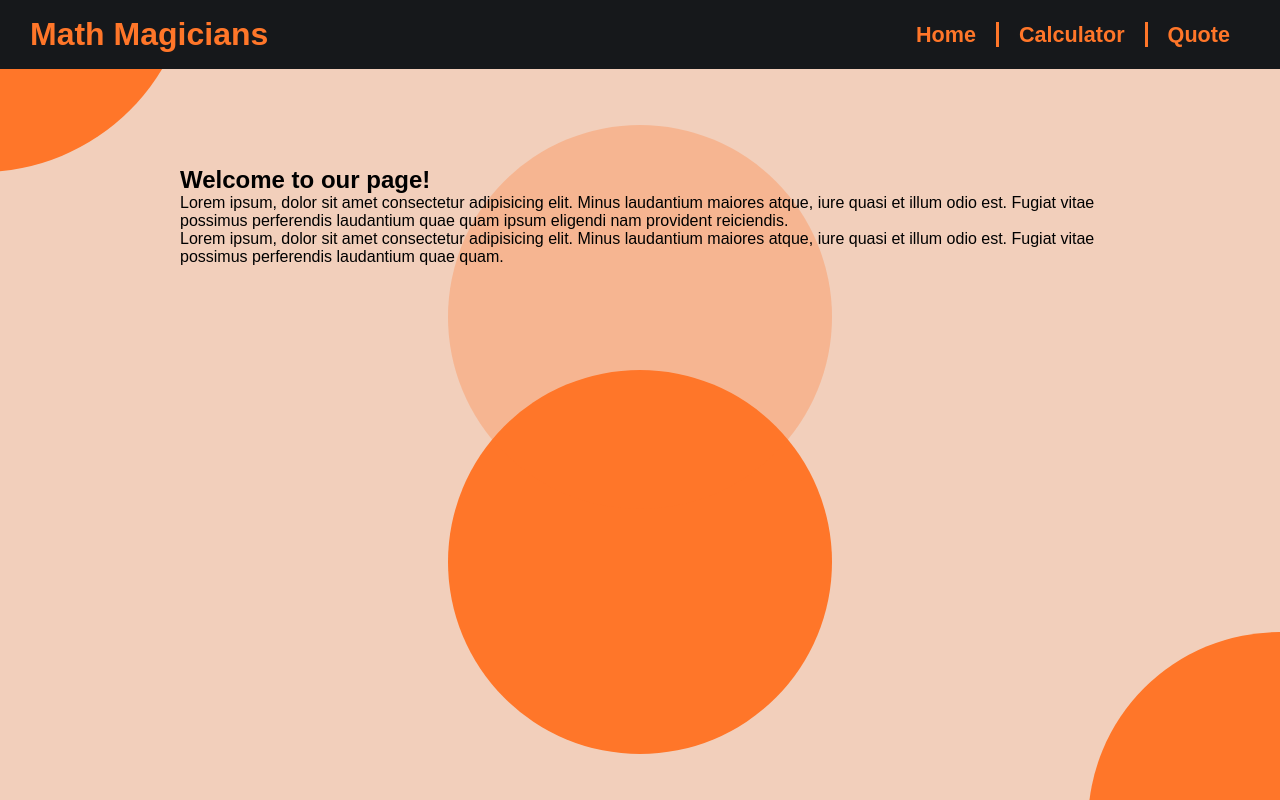
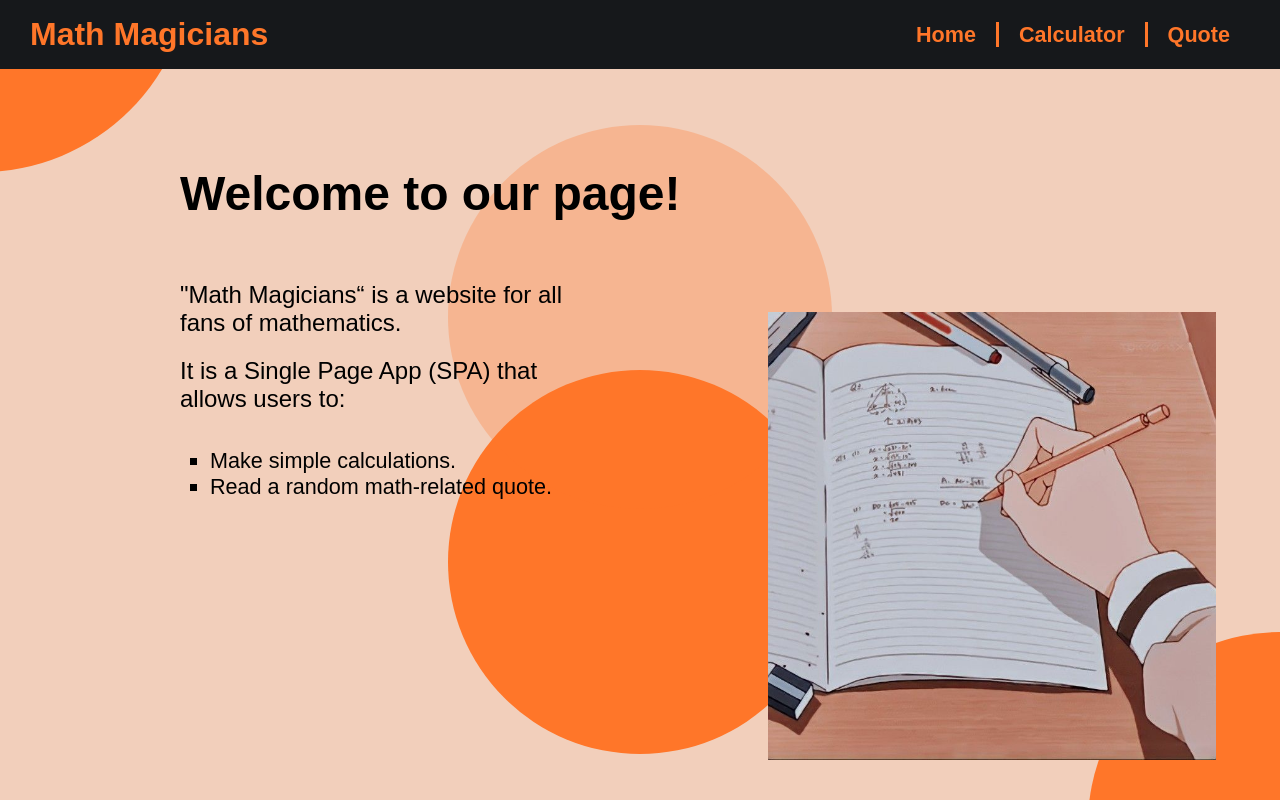
Before and after one commit to NatiG25/math-magicians, a React (Create React App) app: page / in a window 1280 px wide. Built offline with nearby package versions, Linux system fonts and the light colour scheme.

Commit message:
Add proper content for home

```diff
--- a/src/components/Home.js
+++ b/src/components/Home.js
@@ -1,24 +1,29 @@
 import React from 'react';
+import studyHome from '../images/studyHome.jpeg';
 
 export default function Home() {
   return (
     <>
       <main>
         <div className="home-content">
-          <h2>Welcome to our page!</h2>
-          <p>
-            Lorem ipsum, dolor sit amet consectetur adipisicing elit. Minus
-            laudantium maiores atque, iure quasi et illum odio est. Fugiat vitae
-            possimus perferendis laudantium quae quam ipsum eligendi nam provident
-            reiciendis.
+          <h2 className="home-title">Welcome to our page!</h2>
+          <p className="home-description">
+            &quot;Math Magicians&ldquo; is a website for all fans of mathematics.
           </p>
-          <p>
-            Lorem ipsum, dolor sit amet consectetur adipisicing elit. Minus
-            laudantium maiores atque, iure quasi et illum odio est. Fugiat vitae
-            possimus perferendis laudantium quae quam.
+          <p className="home-description">
+            It is a Single Page App (SPA) that allows users to:
           </p>
+          <ul className="home-list">
+            <li className="home-item">
+              Make simple calculations.
+            </li>
+            <li className="home-item">
+              Read a random math-related quote.
+            </li>
+          </ul>
         </div>
 
+        <img src={studyHome} alt="Home page logo" className="home-img" />
       </main>
     </>
   );
--- a/src/components/Quote.js
+++ b/src/components/Quote.js
@@ -80,9 +80,7 @@ export default function Quote() {
           <button type="button" onClick={changeQuote}>New quote</button>
         </li>
       </ul>
-      <div className="study-img">
-        <img src={study} alt="study" />
-      </div>
+      <img src={study} alt="study" className="study-img" />
     </>
   );
 }
```
Also changed, not shown: src/images/studyHome.jpeg (added).
